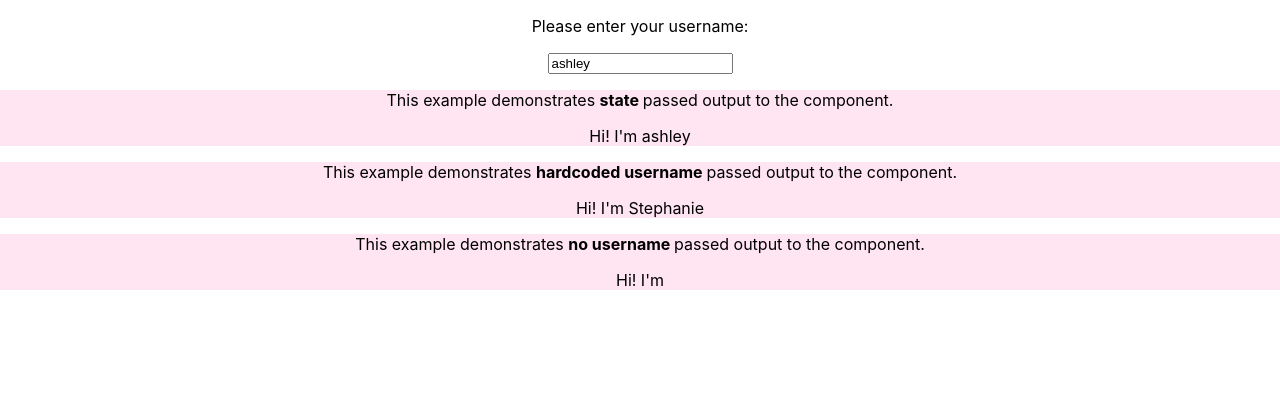
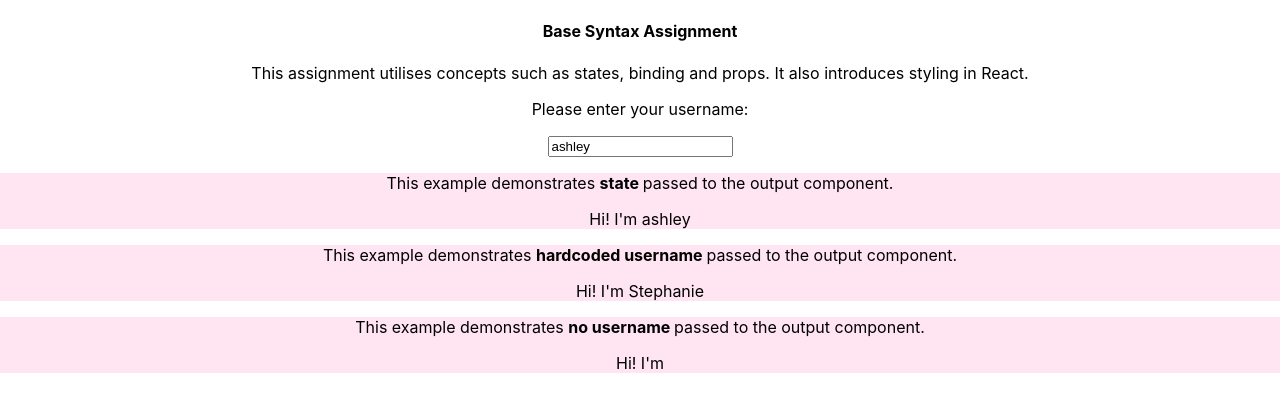
Before and after one commit to ashwri/React-Component-Exercise, a React (Create React App) app: page / in a window 1280 px wide. Shown: the top 412 px of the page. Built offline with nearby package versions, Linux system fonts and the light colour scheme.

Commit message:
Refactoring code: move paragraph to input component

```diff
--- a/src/App.js
+++ b/src/App.js
@@ -16,7 +16,10 @@ class App extends Component {
   render(){
     return (
       <div className="App">
-        <p> Please enter your username: </p>
+        <h4>Base Syntax Assignment</h4>
+        <p>This assignment utilises concepts such as states, binding and props.
+          It also introduces styling in React.
+        </p>
         <UserInput acceptUsername = {this.inputHandler} currentName = {this.state.username}/>
         <UserOutput username = {this.state.username} type = "state"/>
         <UserOutput username= "Stephanie" type= "hardcoded username"/>
--- a/src/UserInput/UserInput.js
+++ b/src/UserInput/UserInput.js
@@ -1,7 +1,13 @@
 import React from 'react';
 
 const userInput = (props) => {
-    return  <input type="text" onChange = {props.acceptUsername} value = {props.currentName} />
+    return  (
+        <div>
+             <p> Please enter your username: </p>
+            <input type="text" onChange = {props.acceptUsername} value = {props.currentName} />
+        </div>
+    )
 }
 
+
 export default userInput;
--- a/src/UserOutput/UserOutput.js
+++ b/src/UserOutput/UserOutput.js
@@ -4,7 +4,7 @@ import './UserOutput.css'
 const userOutput = (props) => {
     return (
         <div className = 'user-output'>
-            <p> This example demonstrates <b> {props.type} </b>  passed output to the component. </p>
+            <p> This example demonstrates <b> {props.type} </b>  passed to the output component. </p>
             <p> Hi! I'm {props.username} </p>
         </div>
     )
```
